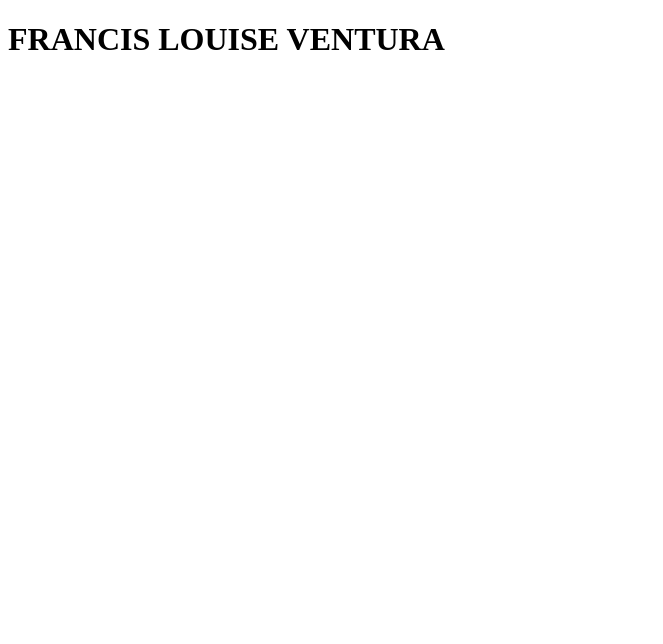
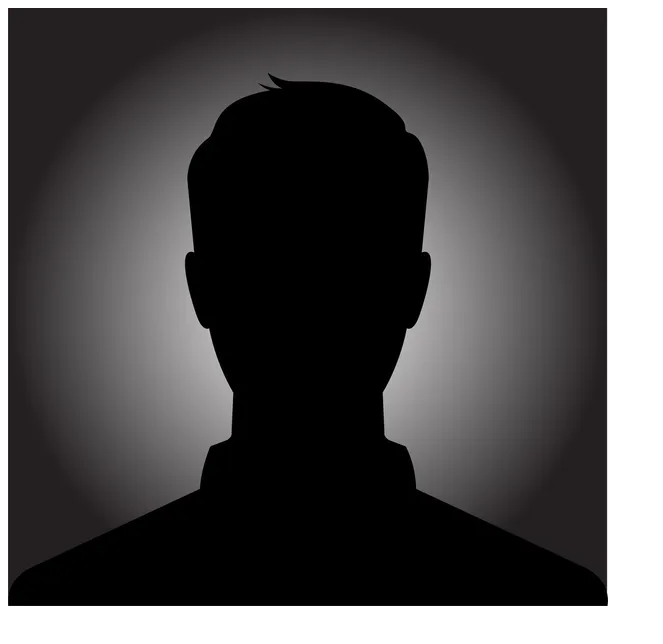
Before and after one commit to Francisken03/Activity-Resume-V1, a plain HTML site: page index.html in a window 1280 px wide. Shown: the whole page, without its empty margins (0-663 px from the left). Drawn offline with Linux system fonts and the light colour scheme.

Commit message:
Add Resume Photo and create ID tag: Image-Francis

```diff
--- a/index.html
+++ b/index.html
@@ -9,6 +9,10 @@
         <style>
             /* IMAGE PROPERTY 720px width x height 960px- */
 
+            * {
+                font-family: "Calibri", "sans-serif";
+
+            }
 
         </style>
 
@@ -19,8 +23,10 @@
 
         <header>
             <!--HEADER SECTION-->
-            <h1>FRANCIS LOUISE VENTURA</h1>
-            <p></p>
+            <tr>
+                <th id="Image-Francis"><img src="img-resource/depositphotos_43381243-stock-illustration-male-avatar-profile-picture.jpg" </th>
+
+            </tr>
 
         </header>
     </body>
```
Also changed, not shown: img-resource/depositphotos_43381243-stock-illustration-male-avatar-profile-picture.jpg (added).
